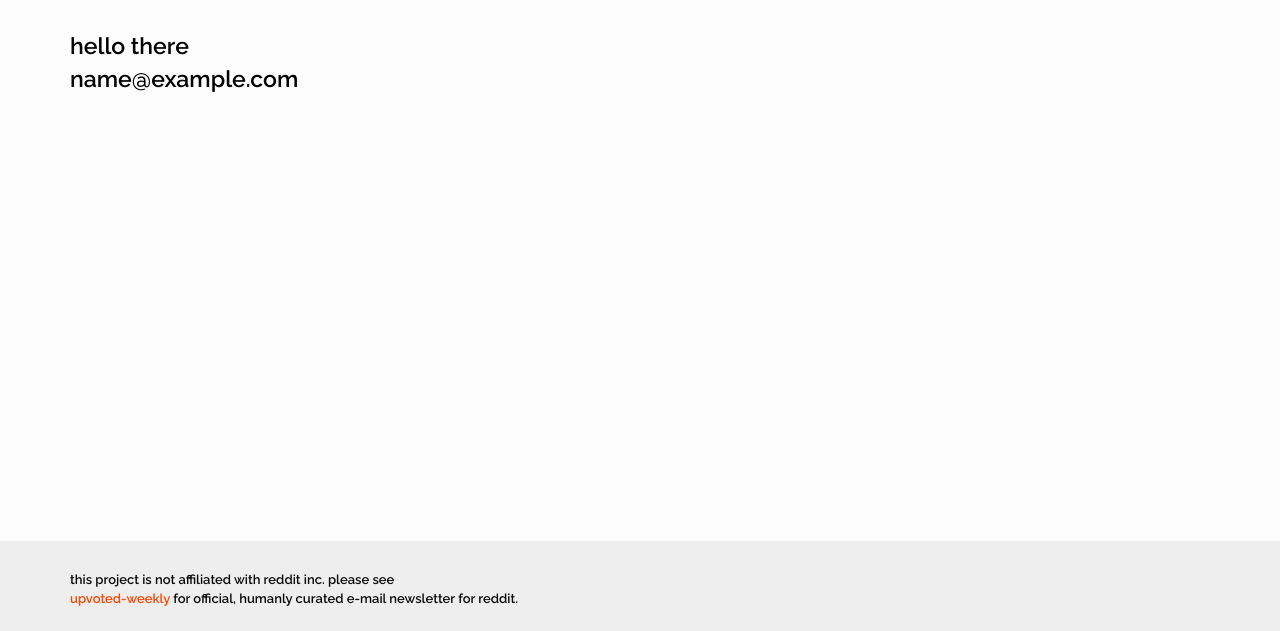
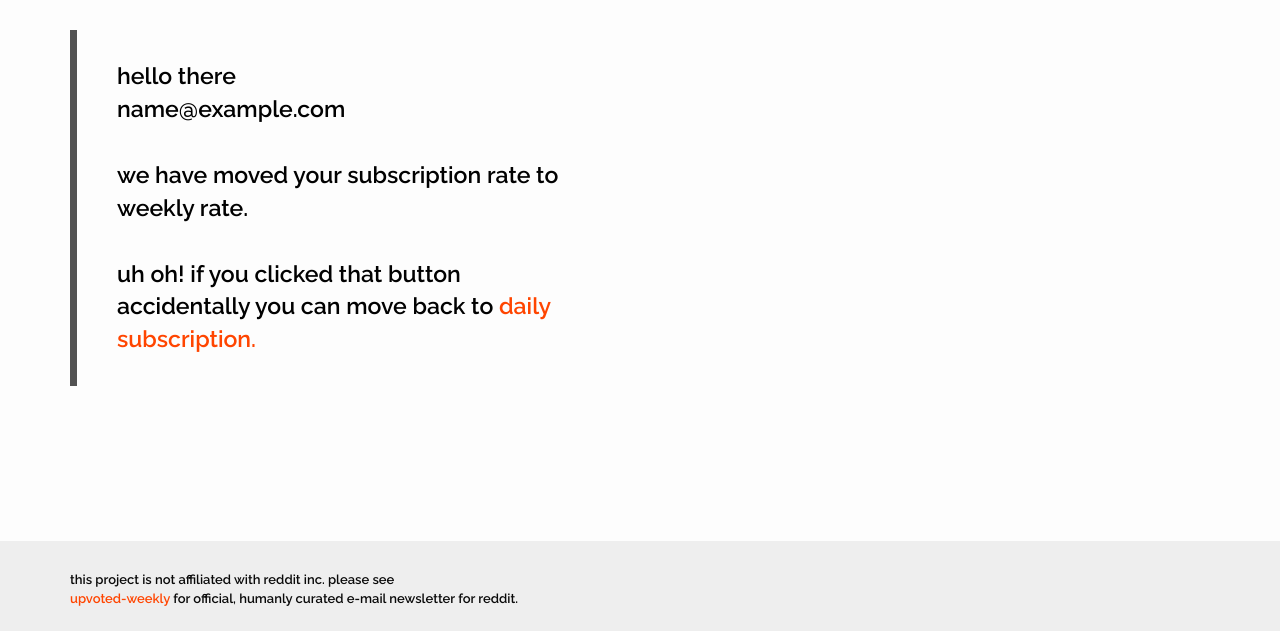
Before and after one commit to jeffisabelle/redditlinks, a Django app: template templates/members/toweekly.html in a window 1280 px wide. Shown: the part 169-800 px from the top of the page. Run offline with Django 3.2, Linux system fonts and the light colour scheme; the template is opened without the code that fills it: most values are stand-ins (such as "Sample title", 1, 10 or a date in 2020); parts of the project's set-up code (start-up, migrations or seed data) failed here and were passed over; some libraries are stand-ins or nearby versions.

Commit message:
implement to-weekly template

```diff
--- a/templates/members/toweekly.html
+++ b/templates/members/toweekly.html
@@ -3,9 +3,21 @@
 {% block "content" %}
   <div class="container">
     <div class="row">
-      <div class="col-xs-6">
-        hello there <br/>
-        {{member.email}}
+      <div class="col-md-6">
+
+        <div class="card">
+          hello there <br/>
+          {{member.email}}
+          <br/><br/>
+          we have moved your subscription rate to weekly rate.
+          <br/><br/>
+
+          uh oh! if you clicked that button accidentally
+          you can move back to
+          <a href="{{host}}members/todaily?member={{member.member_uuid}}&token={{member.member_token}}">
+            daily subscription.</a>
+        </div>
+
       </div> <!-- /col-xs-6 -->
     </div> <!-- /row -->
 
```
